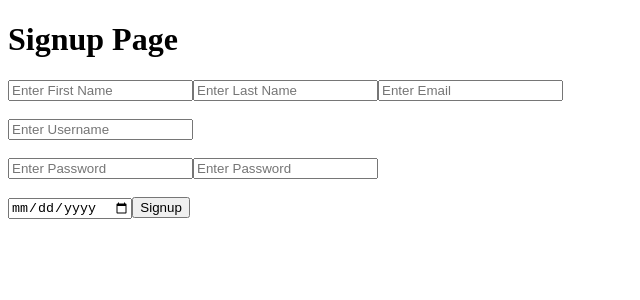
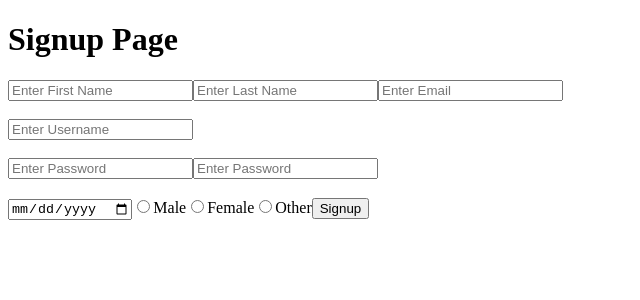
Before and after one commit to 2kwattz/ShadowChat-BlogPost-ChatApp, a React (Vite) app in the folder client/: page /signup in a window 1280 px wide. Shown: the top 300 px of the page, without its empty margins (0-640 px from the left). Built offline with nearby package versions, Linux system fonts and the light colour scheme; no server answers.

Commit message:
Refined frontend authentication

```diff
--- a/client/src/context/authContext.jsx
+++ b/client/src/context/authContext.jsx
@@ -15,28 +15,33 @@ export const AuthProvider = ({ children }) => {
 
     const [loading, setLoading] = useState(true);
 
-    useEffect(() => {
+    const refreshUser = async () => {
 
-        const verifyUser = async () => {
+        try {
+            setLoading(true);
+            const response = await userVerification();
 
-            try {
-
-                const response = await userVerification();
-
-                console.log("REACT User Verification Response ",response)
-
-                setUser(response);
-
-            } catch(error) {
-
-                setUser(null);
+            if (response?.user) {
+                setUser(response.user);
+                return response.user;
             }
 
+            setUser(null);
+            return null;
+        }
+        catch (error) {
+            console.log("[*] Error in Auth Provider Context ", error);
+            setUser(null);
+            return null;
+        }
+        finally {
             setLoading(false);
-        };
+        }
+    }
 
-        verifyUser();
 
+    useEffect(() => {
+        refreshUser();
     }, []);
 
     return (
@@ -45,6 +50,7 @@ export const AuthProvider = ({ children }) => {
             value={{
                 user,
                 setUser,
+                refreshUser,
                 loading,
                 isAuthenticated: !!user
             }}
--- a/client/src/pages/Dashboard/Dashboard.jsx
+++ b/client/src/pages/Dashboard/Dashboard.jsx
@@ -1,19 +1,21 @@
 import React,{useEffect,useState} from "react";
 import "./dashboard.css"
+// User Context
 import { useAuth } from "../../context/authContext";
 
-// User Context
 
 
 function Dashboard() {
+  const { user } = useAuth();
+
   useEffect(()=>{
     console.log("User Data => ",user)
-  },[])
-  const { user, setUser, loading, isAuthenticated } = useAuth();
+  },[user])
+
   return (
     <div>
       <h1>Dashboard</h1>
-      <p>Welcome {user?.user?.firstName} {user?.user?.lastName}</p>
+      <p>Welcome {user?.firstName} {user?.lastName}</p>
     </div>
   );
 }
--- a/client/src/pages/Login/Login.jsx
+++ b/client/src/pages/Login/Login.jsx
@@ -13,7 +13,7 @@ function Login() {
 
   // Navigation
   const navigate = useNavigate();
-  const { setUser } = useAuth();
+  const { refreshUser } = useAuth();
 
 
   // Login Function
@@ -31,7 +31,7 @@ function Login() {
     try {
       const response = await userLogin({ identifier, password })
       console.log("Login Response ", response);
-      setUser(response);
+      await refreshUser();
       console.log("Response User ",response)
       navigate("/dashboard");
 
--- a/client/src/pages/Signup/Signup.jsx
+++ b/client/src/pages/Signup/Signup.jsx
@@ -1,41 +1,111 @@
 import React, { useState, useEffect } from "react";
 import { userRegistration } from "../../services/api";
-
-const handleSubmit = (data) => {
-
-}
+import { useAuth } from "../../context/authContext";
 
 function Signup() {
+
+  const { setUser } = useAuth();
+
+  // States
+  const [formData, setFormData] = useState({
+    firstName: "",
+    lastName: "",
+    email: "",
+    username: "",
+    password: "",
+    confirmPassword: "",
+    date_of_birth: "",
+  });
+
+   const handleChange = (e) => {
+    setFormData({
+      ...formData,
+      [e.target.name]: e.target.value,
+    });
+  };
+
+    const handleSubmit = async (e) => {
+    e.preventDefault();
+
+    console.log(formData);
+
+   const response = await userRegistration(formData);
+   console.log("Response : ",response)
+   setUser(response.user)
+
+   if(!response.status){
+    alert(`Error In Registration ${response?.error} \n`)
+   }
+  };
+
+
+
+
   return (
     <div>
       <h1>Signup Page</h1>
 
       <form className="login-form"
         onSubmit={handleSubmit}>
-        </form>
 
 
-      <input type="text" name="firstName" placeholder="Enter First Name" />
+      <input type="text" name="firstName" value={formData.firstName} onChange={handleChange} placeholder="Enter First Name" />
 
-      <input type="text" name="lastName" placeholder="Enter Last Name" />
+      <input type="text" name="lastName" value={formData.lastName} onChange={handleChange} placeholder="Enter Last Name" />
 
-      <input type="email" name="email" placeholder="Enter Email" />
+      <input type="email" name="email" value={formData.email} onChange={handleChange} placeholder="Enter Email" />
       <br /><br />
 
-      <input type="username" name="username" placeholder="Enter Username" />
+      <input type="username" name="username" value={formData.username} onChange={handleChange} placeholder="Enter Username" />
       <br /><br />
 
-      <input type="password" name="password" placeholder="Enter Password" />
-        <input type="password" name="confirmPassword" placeholder="Enter Password" />
+      <input type="password" name="password" value={formData.password} onChange={handleChange} placeholder="Enter Password" />
+        <input type="password" name="confirmPassword" value={formData.confirmPassword} onChange={handleChange} placeholder="Enter Password" />
       <br /><br />
 
       <input
         type="date"
         name="date_of_birth"
         id="date_of_birth"
-      />
+        value={formData.date_of_birth}
+        onChange={handleChange}
+        />
 
-      <button>Signup</button>
+        <label>
+  <input
+    type="radio"
+    name="gender"
+    value="male"
+    checked={formData.gender === "male"}
+    onChange={handleChange}
+  />
+  Male
+</label>
+
+<label>
+  <input
+    type="radio"
+    name="gender"
+    value="female"
+    checked={formData.gender === "female"}
+    onChange={handleChange}
+  />
+  Female
+</label>
+
+<label>
+  <input
+    type="radio"
+    name="gender"
+    value="other"
+    checked={formData.gender === "other"}
+    onChange={handleChange}
+  />
+  Other
+</label>
+
+      <button type="submit">Signup</button>
+        </form>
     </div>
   );
 }
--- a/client/src/services/api.js
+++ b/client/src/services/api.js
@@ -47,11 +47,13 @@ export const userRegistration = async(data) => {
             data
         );
 
+        console.log("/Auth/Reg data ",response)
+
         return response.data
     }
     catch(error){
-        console.error(`Error in calling User Registration API ${error}`)
-        throw error;
+        console.error(`Error in calling User Registration API ${error.response.data}`)
+        return error.response.data
     }
 }
 
```
Also changed, not shown: 1 other file (tests, documents, lock files or other folders).
